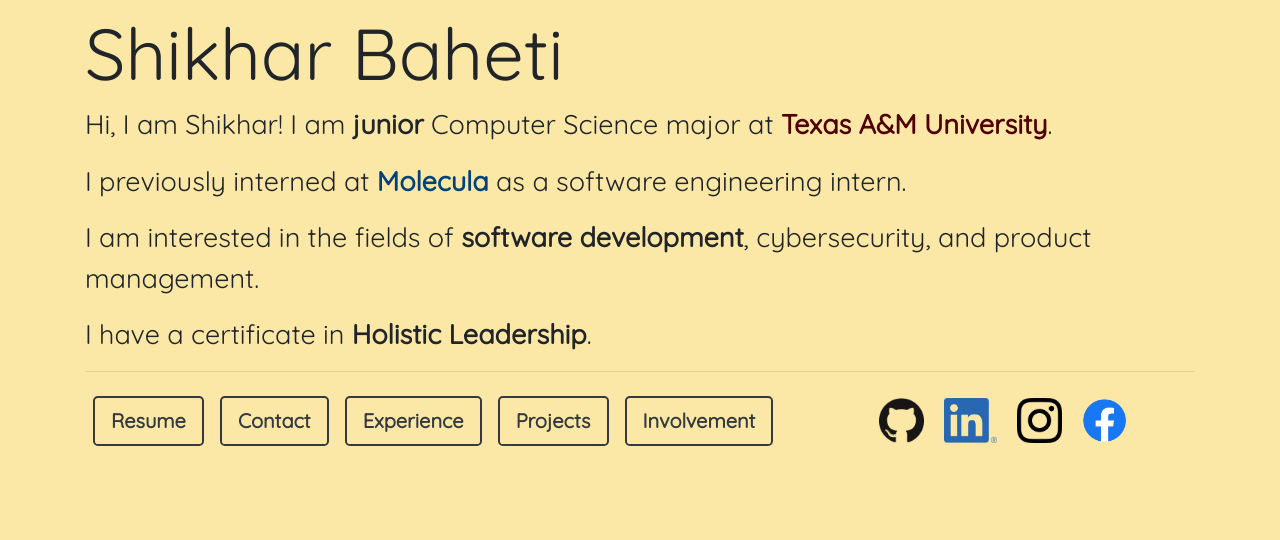
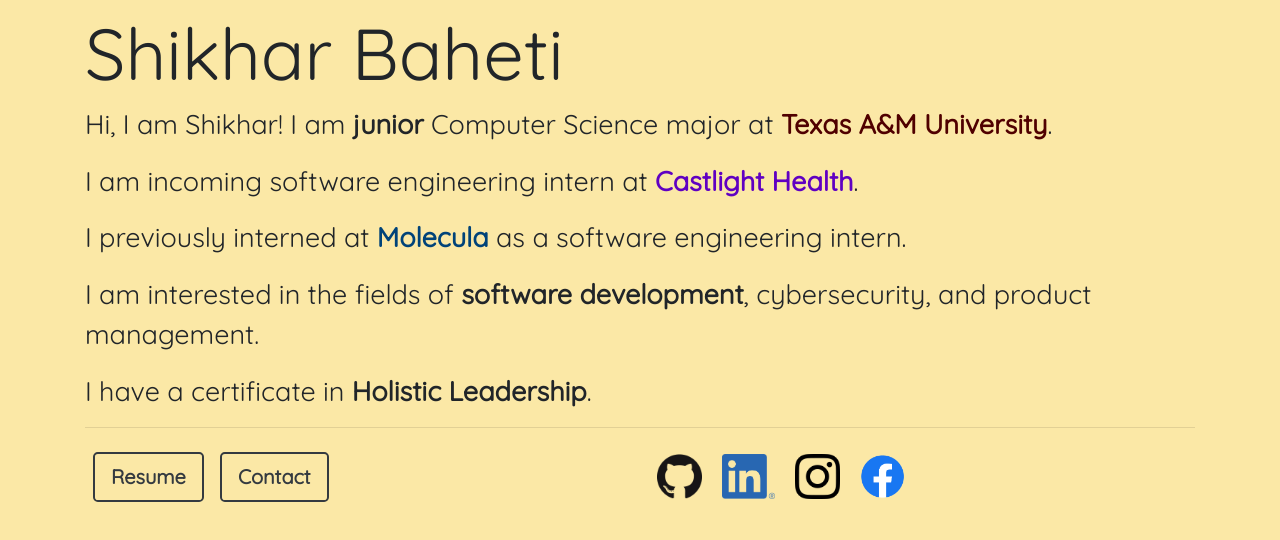
Before and after one commit to shikharbaheti/website, a React (Create React App) app: page / in a window 1280 px wide. Shown: the top 540 px of the page. Built offline with nearby package versions, Linux system fonts and the light colour scheme.

Commit message:
Update internship at CH

```diff
--- a/src/components/App.js
+++ b/src/components/App.js
@@ -19,7 +19,7 @@ function App() {
         <Route exact path="/">
           <Main />
         </Route>
-        <Route path='/experience'>
+        {/* <Route path='/experience'>
           <Experience />
         </Route>
         <Route path='/projects'>
@@ -27,7 +27,7 @@ function App() {
         </Route>
         <Route path='/involvement'>
           <Involvement />
-        </Route>
+        </Route> */}
         <Route>
           <Main />
         </Route>
--- a/src/components/Main/Main.js
+++ b/src/components/Main/Main.js
@@ -15,6 +15,9 @@ function Main() {
                 <div className="about">
                     <p>
                         Hi, I am Shikhar! I am <b>junior</b> Computer Science major at <span style={{ 'color': '#500000' }}><b>Texas A&M University</b></span>.
+                    </p>
+                    <p>
+                        I am incoming software engineering intern at <span style={{ 'color': '#6000c2' }}><b>Castlight Health</b></span>.
                     </p>
                     <p>
                         I previously interned at <span style={{ 'color': '#004379' }}><b>Molecula</b></span> as a software engineering intern.
@@ -37,7 +40,7 @@ function Main() {
                             <a href="mailto:shikhar@tamu.edu">
                                 <Button variant="outline-dark" size="lg" className="navlinks m-2"><b>Contact</b></Button>
                             </a>
-                            <Link to="/experience">
+                            {/* <Link to="/experience">
                                 <Button variant="outline-dark" size="lg" className="navlinks m-2"><b>Experience</b></Button>
                             </Link>
                             <Link to="/projects">
@@ -45,7 +48,7 @@ function Main() {
                             </Link>
                             <Link to="/involvement">
                                 <Button variant="outline-dark" size="lg" className="navlinks m-2"><b>Involvement</b></Button>
-                            </Link>
+                            </Link> */}
                         </Col>
                         <Col>
                             <a href="https://github.com/shikharbaheti" rel="noopener noreferrer" target="_blank"><img alt="github" src={github} class="contact_logos" /></a>
```
Also changed, not shown: src/components/Experience/Experience.js (line endings or trailing spaces), 1 other file (tests, documents, lock files or other folders).
